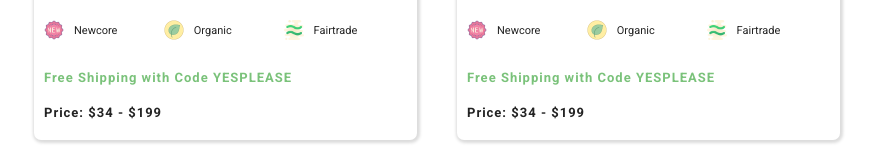
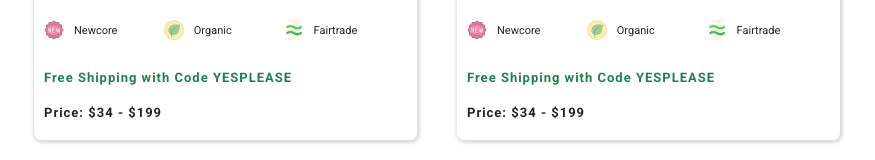
Before and after one commit to Kaleidics/williamssonoma, a React (Create React App) app: page / in a window 1280 px wide. Shown: the part 389-549 px from the top of the page, without its empty margins (203-1078 px from the left). Built offline with nearby package versions, Linux system fonts and the light colour scheme.

Commit message:
Update _variables.scss

```diff
--- a/src/sass/abstract/_variables.scss
+++ b/src/sass/abstract/_variables.scss
@@ -5,5 +5,5 @@ $black-1: #232323;
 $white-1: #fff;
 $white-2: #f5f5f5;
 
-$green-1: #7ac27a;
+$green-1: #1e824c;
 $green-2: #c3d3c3;
```
